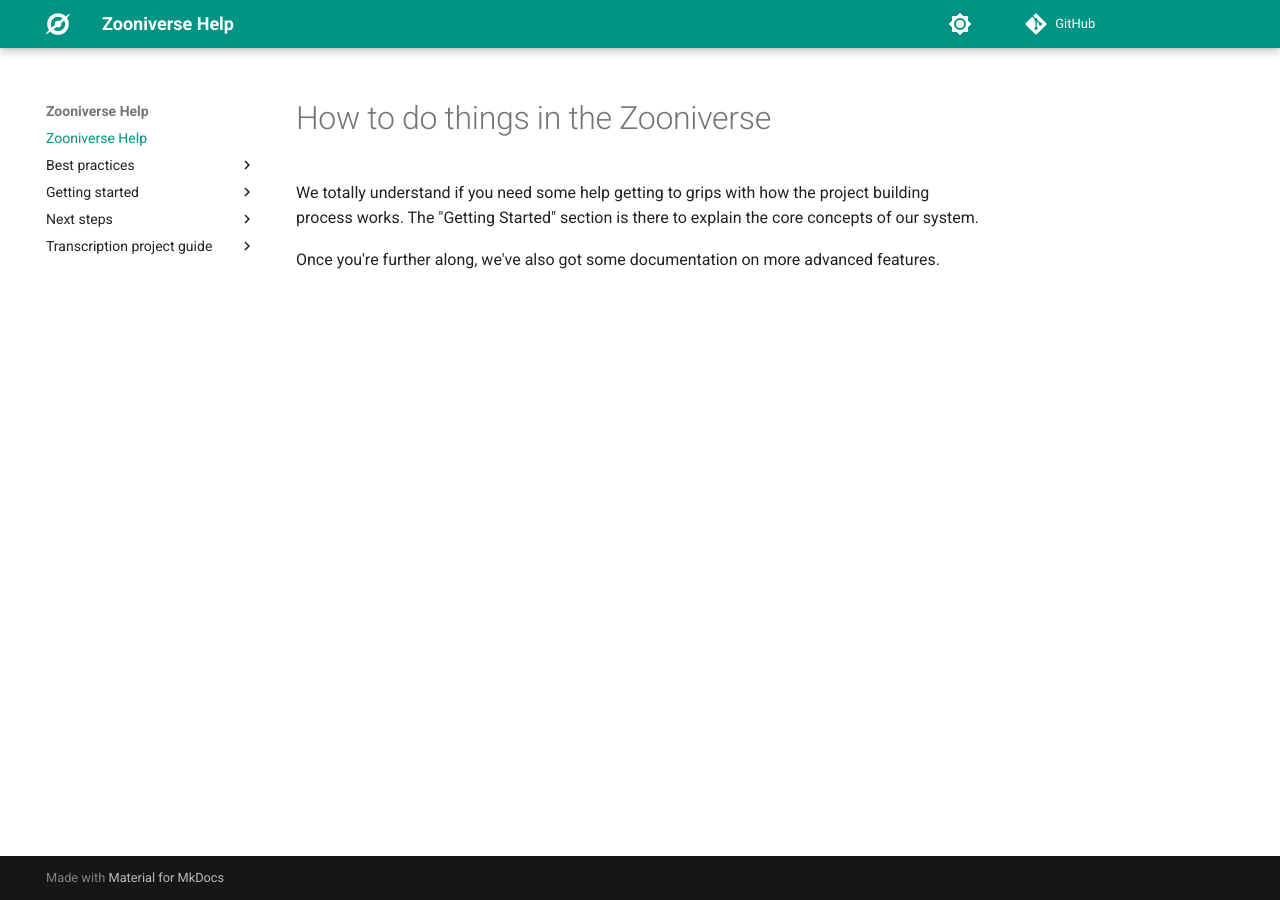
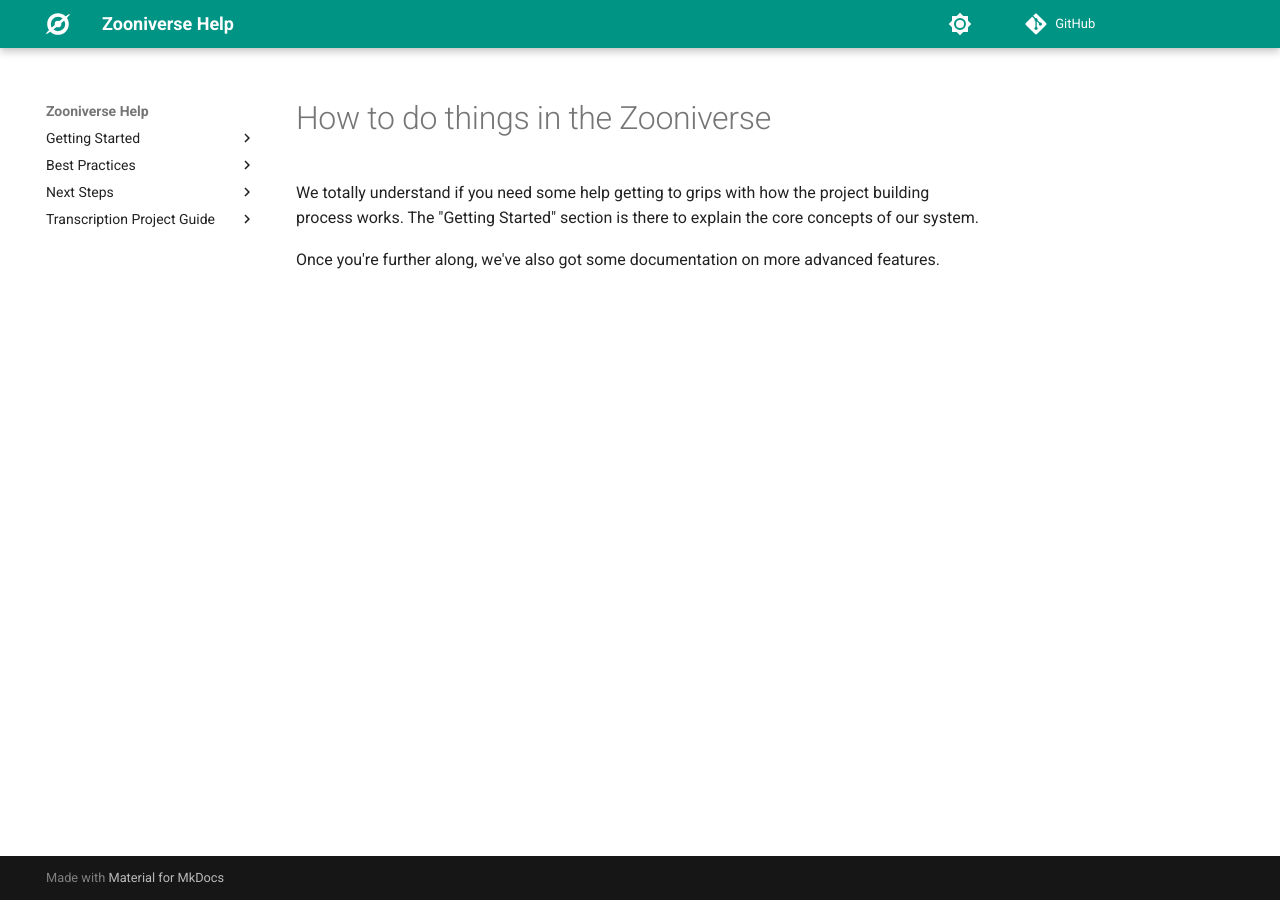
Before and after one commit to zooniverse/help, an MkDocs documentation site: the page built from docs/index.md, in a window 1280 px wide. Built offline with MkDocs 1.6.1 and Material for MkDocs 9.7.7, drawn with Linux system fonts in a browser that asks for light colours; comment, search, counter and statistics services are not loaded; part of the change alters nothing that is shown.

```diff
--- a/mkdocs.yml
+++ b/mkdocs.yml
@@ -22,3 +22,35 @@ theme:
         name: Switch to light mode
 plugins:
   - social
+
+nav:
+  - 'Getting Started':
+    - getting-started/index.md
+    - getting-started/example.md
+    - getting-started/glossary.md
+    - getting-started/lab-policies.md
+  - 'Best Practices':
+    - best-practices/index.md
+    - best-practices/1-great-project.md
+    - best-practices/2-launch-rush.md
+    - best-practices/3-long-haul.md
+    - best-practices/4-resources.md
+  - 'Next Steps':
+    - next-steps/caesar-realtime-data-processing.md
+    - next-steps/data-analysis.md
+    - next-steps/data-exports.md
+    - next-steps/experimental-features.md
+    - next-steps/hosting-your-own-subject-media.md
+    - next-steps/markdown.md
+    - next-steps/newsletters.md
+    - next-steps/subject-selection.md
+  - 'Transcription Project Guide':
+    - transcription-project-guide/index.md
+    - transcription-project-guide/project-data.md
+    - transcription-project-guide/workflows.md
+    - transcription-project-guide/designing-for-volunteers.md
+    - transcription-project-guide/beta-testing.md
+    - transcription-project-guide/project-launch.md
+    - transcription-project-guide/working-with-data.md
+    - transcription-project-guide/project-maintenance-and-conclusion.md
+    - transcription-project-guide/acknowledgements-and-resources.md
```
